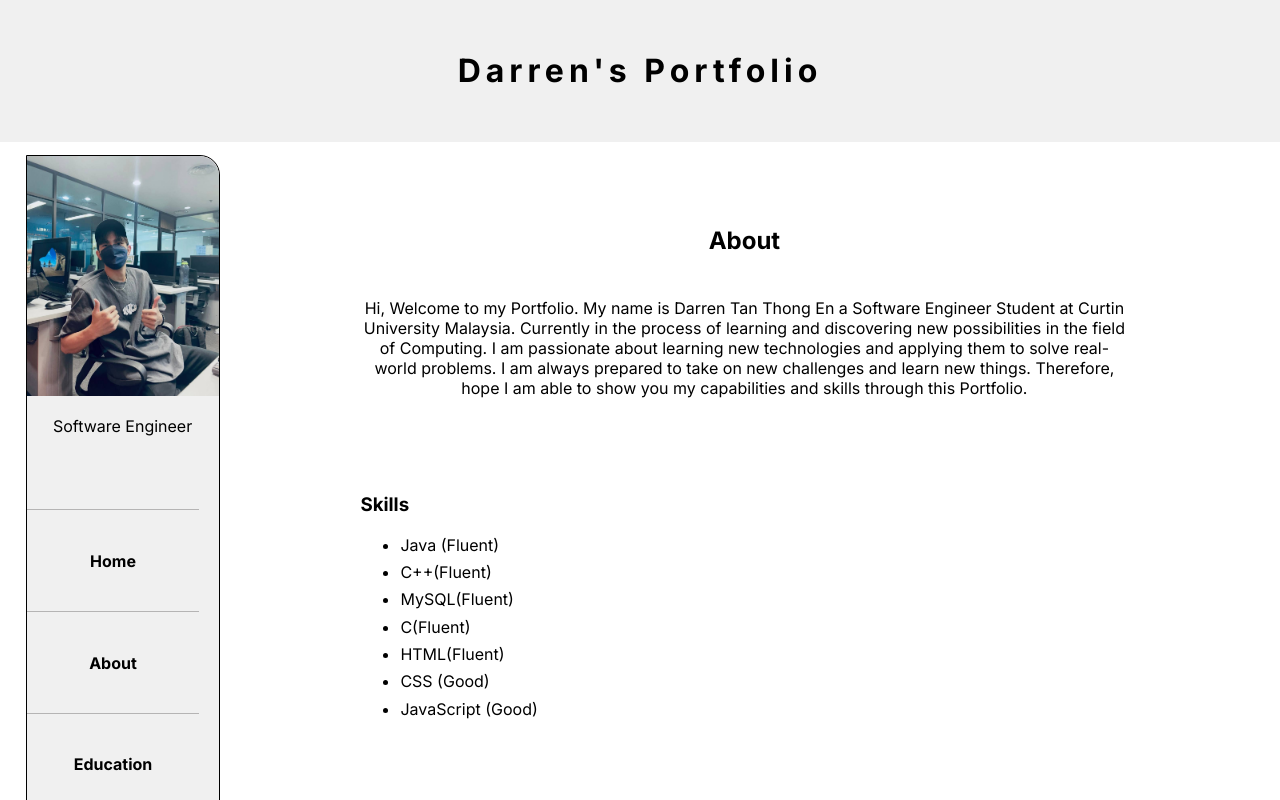
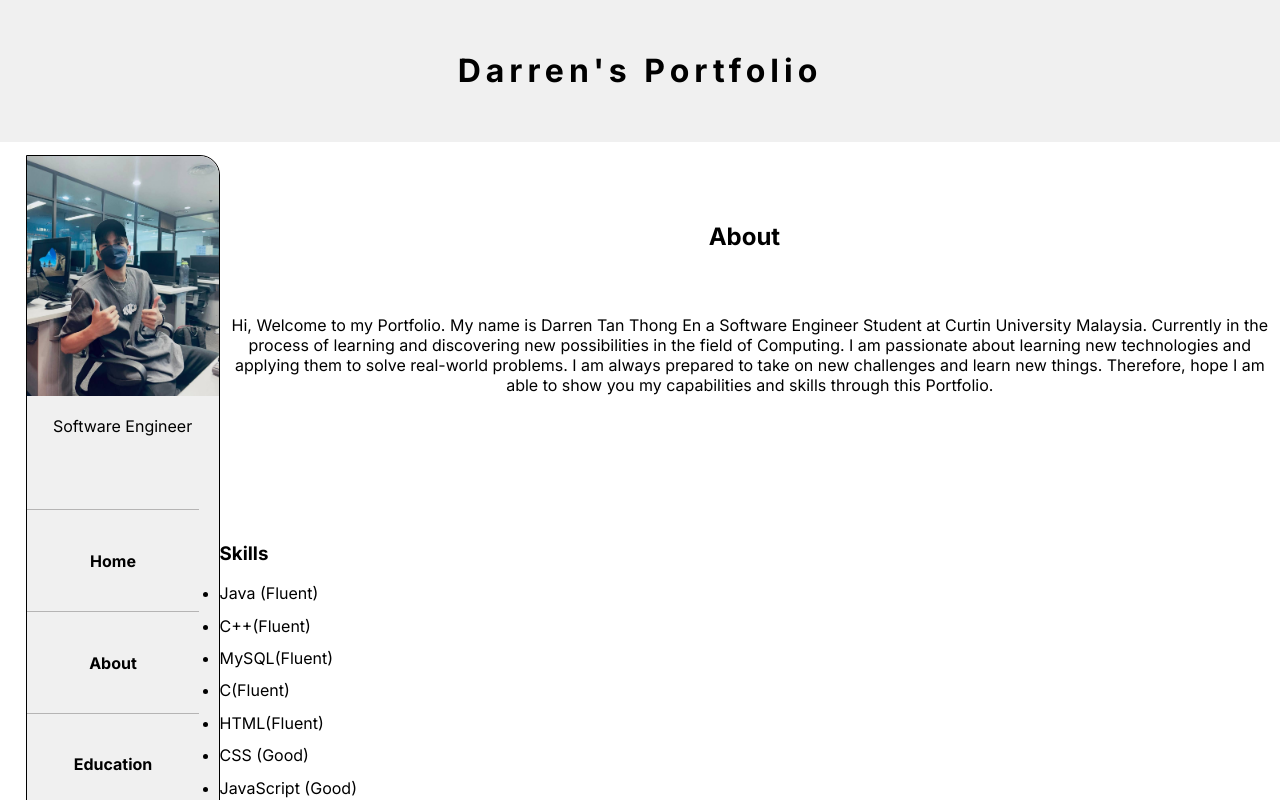
Before and after one commit to darren2581/WebsiteTesting1, a Next.js app: page / in a window 1280 px wide. Built offline with nearby package versions, Linux system fonts and the light colour scheme.

Commit message:
Update globals.css

```diff
--- a/app/globals.css
+++ b/app/globals.css
@@ -63,7 +63,7 @@ div.nav:hover{
   font-size: 110%;
 }
 
-.about{
+h2{
   float: left;
   margin: 1%;
   padding: 4% 10% 4% 10%;
```
